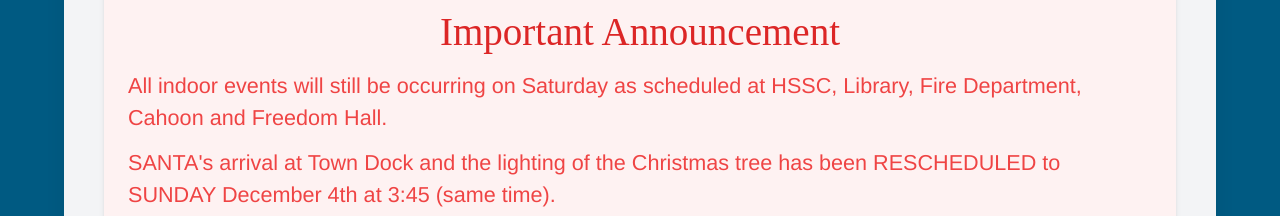
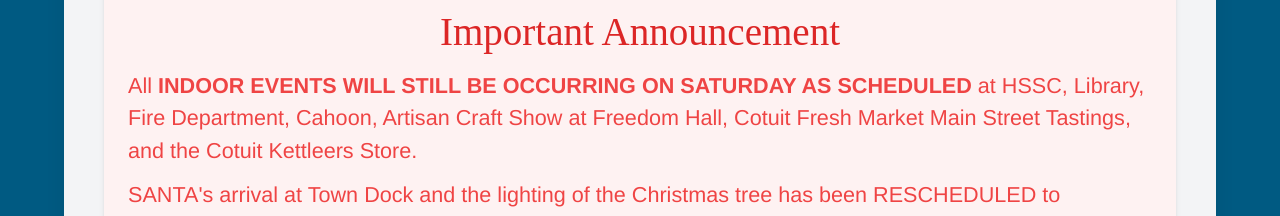
Before and after one commit to dfravel/christmas-in-cotuit, a Vue app: page / in a window 1280 px wide. Shown: the part 423-639 px from the top of the page. Built offline with nearby package versions, Linux system fonts and the light colour scheme; a web font is replaced by a local one.

Commit message:
update on indoor events

```diff
--- a/src/App.vue
+++ b/src/App.vue
@@ -24,7 +24,8 @@
               <h2 class="text-4xl font-christmas text-red-600">Important Announcement</h2>
 
               <p class="text-red-500 mb-3 mt-2 text-xl text-left">
-                All indoor events will still be occurring on Saturday as scheduled at HSSC, Library, Fire Department, Cahoon and Freedom Hall.
+                All <span class="font-bold uppercase">indoor events will still be occurring on Saturday as scheduled</span> at HSSC, Library, Fire
+                Department, Cahoon, Artisan Craft Show at Freedom Hall, Cotuit Fresh Market Main Street Tastings, and the Cotuit Kettleers Store.
               </p>
 
               <p class="text-red-500 mb-3 mt-2 text-xl text-left">
```
